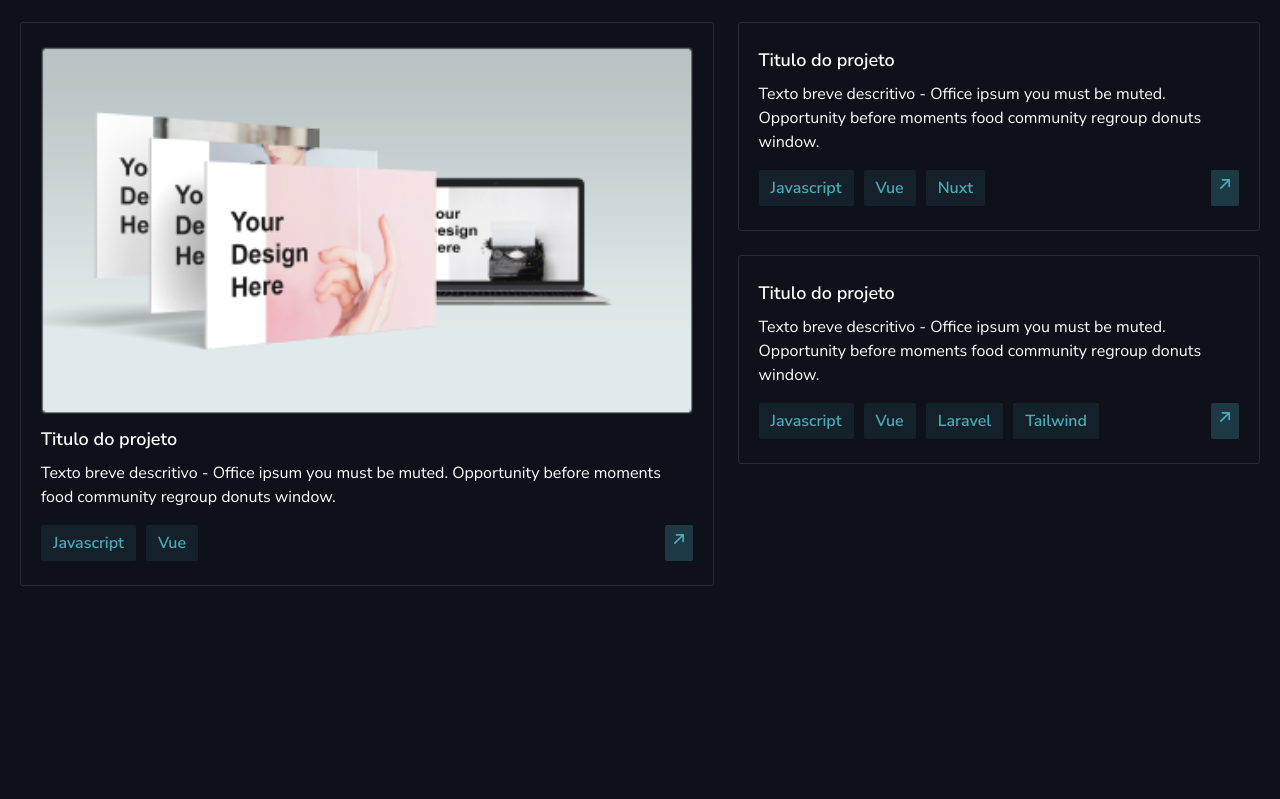
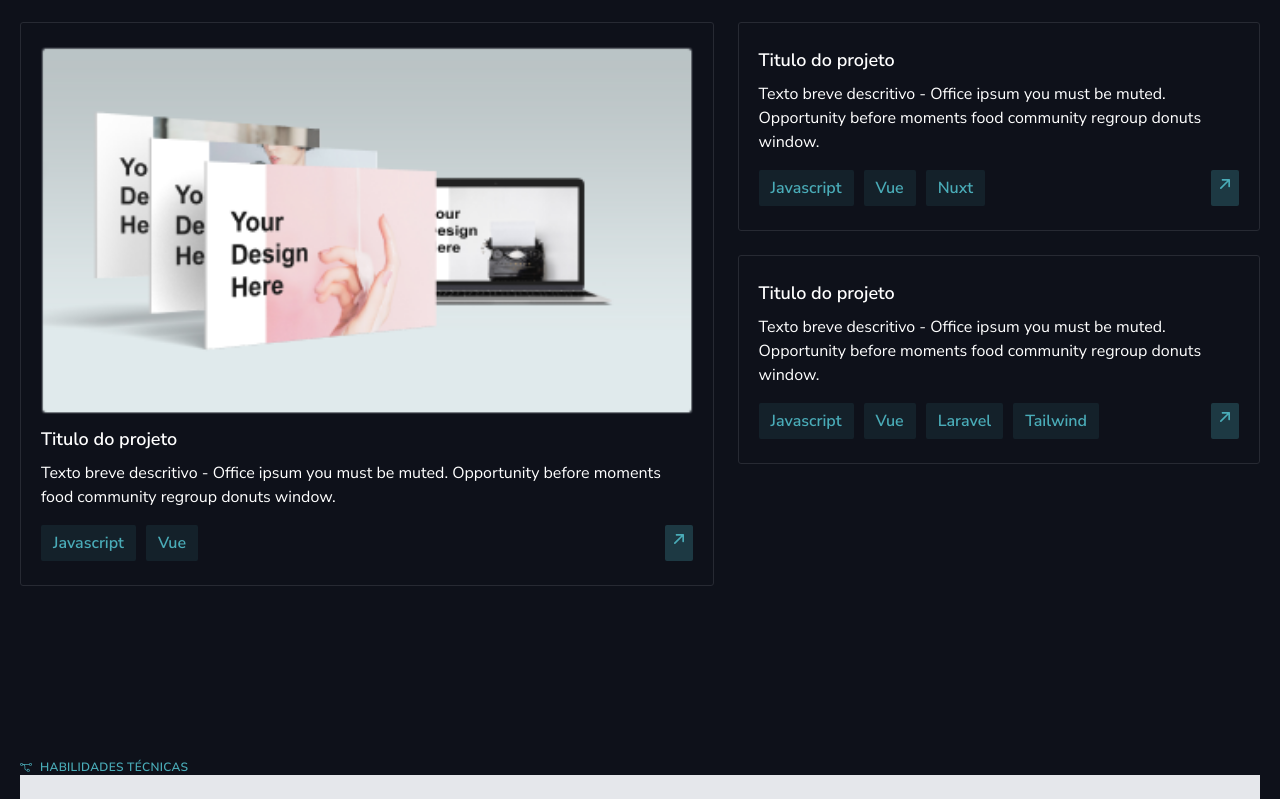
Before and after one commit to Marcos-Domingues/personal, a Vue app: page / in a window 1280 px wide. Shown: the part 986-1785 px from the top of the page. Before the commit the page ends 1572 px from the top, so only its background shows below. Built offline with nearby package versions, Linux system fonts and the light colour scheme.

Commit message:
feat: add abilities section

```diff
--- a/public/output.css
+++ b/public/output.css
@@ -610,6 +610,10 @@ video {
   margin-bottom: 21px;
 }
 
+.mb-\[52px\] {
+  margin-bottom: 52px;
+}
+
 .mr-6 {
   margin-right: 1.5rem;
 }
@@ -632,14 +636,6 @@ video {
 
 .w-auto {
   width: auto;
-}
-
-.w-\[150\%\] {
-  width: 150%;
-}
-
-.w-2\/4 {
-  width: 50%;
 }
 
 .w-full {
@@ -670,20 +666,12 @@ video {
   justify-content: space-between;
 }
 
-.justify-evenly {
-  justify-content: space-evenly;
+.gap-6 {
+  gap: 1.5rem;
 }
 
 .gap-\[10px\] {
   gap: 10px;
-}
-
-.gap-3 {
-  gap: 0.75rem;
-}
-
-.gap-6 {
-  gap: 1.5rem;
 }
 
 .rounded-\[3px\] {
@@ -695,6 +683,10 @@ video {
 }
 
 .border {
+  border-width: 1px;
+}
+
+.border-\[1px\] {
   border-width: 1px;
 }
 
@@ -747,6 +739,10 @@ video {
   padding-bottom: 6px;
 }
 
+.pb-\[121px\] {
+  padding-bottom: 121px;
+}
+
 .text-\[18px\] {
   font-size: 18px;
 }
@@ -786,8 +782,18 @@ video {
   color: rgb(255 255 255 / var(--tw-text-opacity));
 }
 
+.blur {
+  --tw-blur: blur(8px);
+  filter: var(--tw-blur) var(--tw-brightness) var(--tw-contrast) var(--tw-grayscale) var(--tw-hue-rotate) var(--tw-invert) var(--tw-saturate) var(--tw-sepia) var(--tw-drop-shadow);
+}
+
 .filter {
   filter: var(--tw-blur) var(--tw-brightness) var(--tw-contrast) var(--tw-grayscale) var(--tw-hue-rotate) var(--tw-invert) var(--tw-saturate) var(--tw-sepia) var(--tw-drop-shadow);
+}
+
+.backdrop-filter {
+  -webkit-backdrop-filter: var(--tw-backdrop-blur) var(--tw-backdrop-brightness) var(--tw-backdrop-contrast) var(--tw-backdrop-grayscale) var(--tw-backdrop-hue-rotate) var(--tw-backdrop-invert) var(--tw-backdrop-opacity) var(--tw-backdrop-saturate) var(--tw-backdrop-sepia);
+          backdrop-filter: var(--tw-backdrop-blur) var(--tw-backdrop-brightness) var(--tw-backdrop-contrast) var(--tw-backdrop-grayscale) var(--tw-backdrop-hue-rotate) var(--tw-backdrop-invert) var(--tw-backdrop-opacity) var(--tw-backdrop-saturate) var(--tw-backdrop-sepia);
 }
 
 html {
--- a/src/App.vue
+++ b/src/App.vue
@@ -4,8 +4,11 @@
  <section ref="homeSection">
   <home-page />
  </section>
- <section ref="projectsSection">
+ <section ref="projectsSection" class="background-gradient">
   <projects-page />
+ </section>
+ <section>
+  <abilities-page ref="abilitiesSection"/>
  </section>
 </section>
 </template>
@@ -14,6 +17,7 @@
 import MainHeader from "./components/MainHeader.vue";
 import HomePage from "./views/HomePage.vue";
 import ProjectsPage from "./views/ProjectsPage.vue";
+import AbilitiesPage from "./views/AbilitiesPage.vue";
 
 export default {
   name: "App",
@@ -21,6 +25,7 @@ export default {
     MainHeader,
     HomePage,
     ProjectsPage,
+    AbilitiesPage
   },
 
   methods: {
@@ -31,3 +36,9 @@ export default {
   },
 };
 </script>
+<style scoped>
+.background-gradient {
+  /* background: linear-gradient(90deg, rgba(74,172,184,1) 0%, rgba(0,0,0,1) 5%, rgba(0,0,0,1) 92%, rgba(74,172,184,1) 100%);
+  backdrop-filter: blur(10px); */
+}
+</style>
--- /dev/null
+++ b/src/components/AbilitiesCard.vue
@@ -0,0 +1,15 @@
+<template>
+  <div class="border-[1px]">
+
+  </div>
+</template>
+<script>
+export default {
+  props: {
+    itemData: {
+      required: true,
+      type: {}
+    }
+  }
+}
+</script>
--- /dev/null
+++ b/src/views/AbilitiesPage.vue
@@ -0,0 +1,78 @@
+<template>
+  <div class="container">
+    <div class="page-title">
+      <branch-icon />
+      <h1>
+        Habilidades técnicas
+      </h1>
+    </div>
+    <div>
+      <abilities-card v-for="(item, index) in abilitiesArray" :key="index" :item-data="item" />
+    </div>
+  </div>
+</template>
+<script>
+import AbilitiesCard from '@/components/AbilitiesCard.vue';
+import BranchIcon from '@/icons/BranchIcon.vue';
+
+export default {
+  components: {
+    BranchIcon,
+    AbilitiesCard
+  },
+
+  data() {
+    return {
+      abilitiesArray: [{
+          name: 'Nuxt.js',
+          icon: 'nuxt-icon'
+        },
+        {
+          name: 'TypeScript',
+          icon: 'typescript-icon'
+        },
+        {
+          name: 'Javascript',
+          icon: 'javascript-icon'
+        },
+        {
+          name: 'Css',
+          icon: 'css-icon'
+        },
+        {
+          name: 'Html',
+          icon: 'html-icon'
+        },
+        {
+          name: 'Vue.js',
+          icon: 'vue-icon'
+        },
+        {
+          name: 'Git',
+          icon: 'git-icon'
+        },
+        {
+          name: 'Sass',
+          icon: 'sass-icon'
+        },
+        {
+          name: 'Node.js',
+          icon: 'node-icon'
+        },
+        {
+          name: 'Tailwind',
+          icon: 'tailwind-icon'
+        },
+        {
+          name: 'Laravel',
+          icon: 'laravel-icon'
+        },
+        {
+          name: 'Figma',
+          icon: 'figma-icon'
+        },
+      ]
+    }
+  }
+}
+</script>
--- a/src/views/ProjectsPage.vue
+++ b/src/views/ProjectsPage.vue
@@ -1,5 +1,5 @@
 <template>
-  <div class="container">
+  <div class="container pb-[121px] mb-[52px]">
     <div class="page-title mb-[21px]">
       <branch-icon />
       <h1>
```
